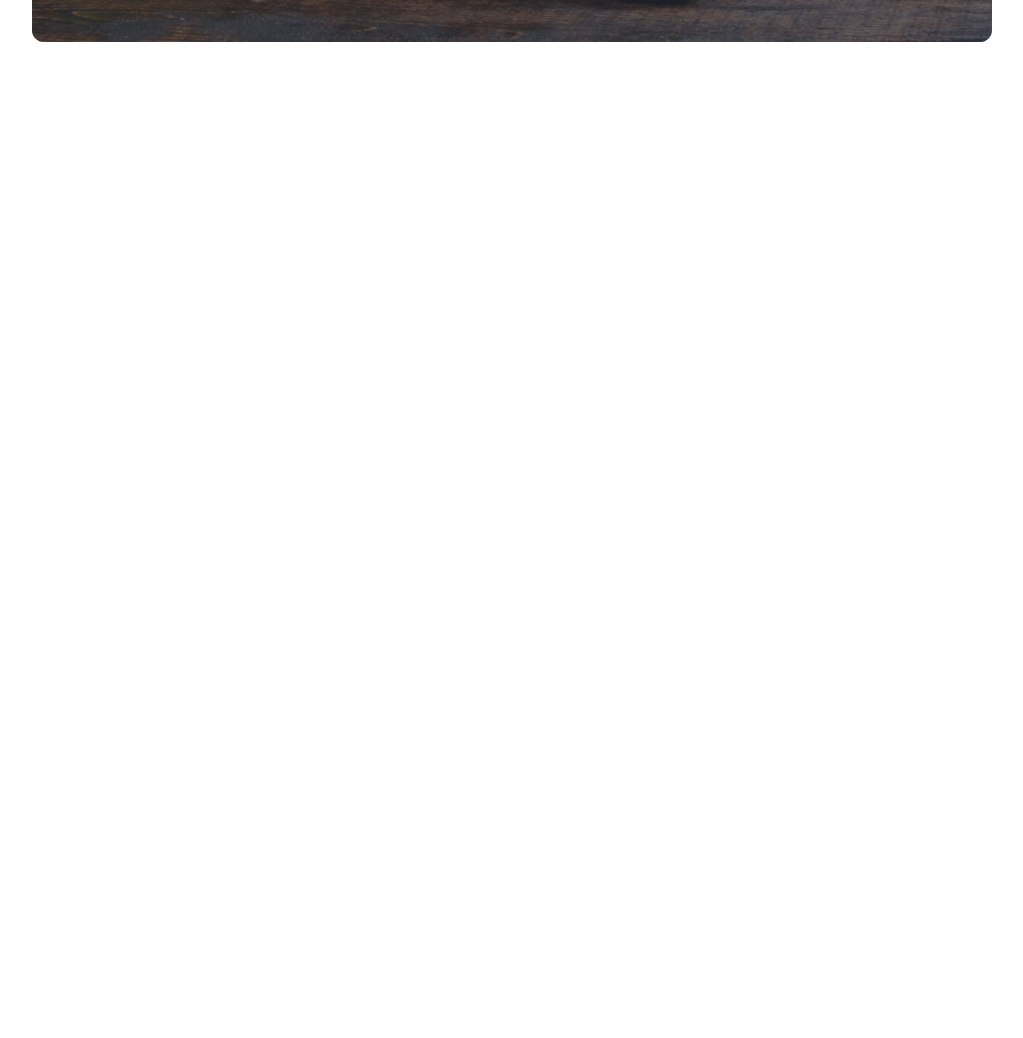
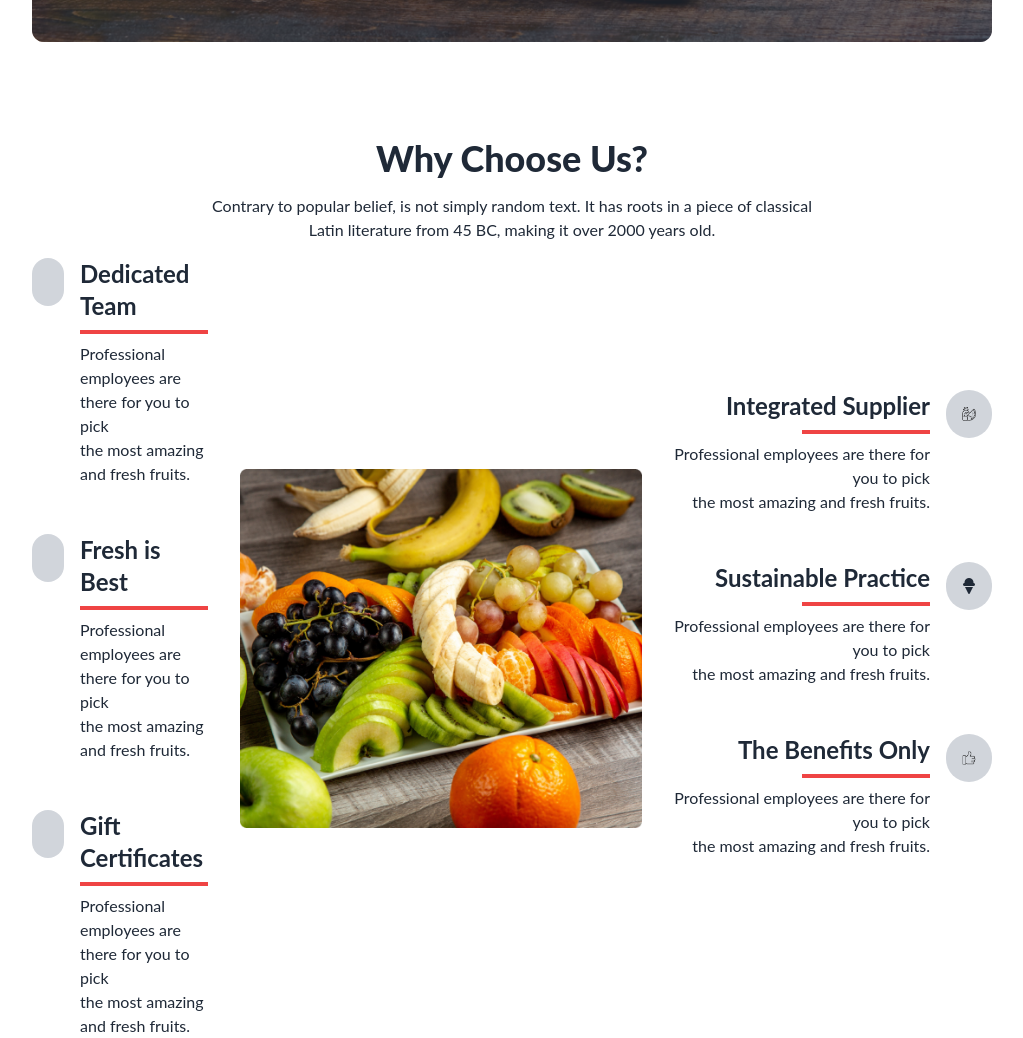
Before and after one commit to HasibulHasan01/Epic-Apple-Assignment, a plain HTML site: page index.html in a window 1280 px wide. Shown: the part 2212-3250 px from the top of the page, without its empty margins (128-1151 px from the left). Before the commit the page ends 2254 px from the top, so only its background shows below. Drawn offline with nearby package versions, Linux system fonts and the light colour scheme.

Commit message:
why choose us section done

```diff
--- a/index.html
+++ b/index.html
@@ -611,6 +611,85 @@
           </div>
         </div>
       </div>
+      <!-- team section ends -->
+      <!-- why choose us starts -->
+      <div class="text-center mt-24 mb-4">
+        <h1 class="text-4xl font-extrabold mb-4">Why Choose Us?</h1>
+        <p>Contrary to popular belief, is not simply random text. It has roots in a piece of classical <br> Latin literature from 45 BC, making it over 2000 years old.</p>
+      </div>
+      <div class="flex gap-8 items-center">
+        <div class="flex-1">
+          <div class="flex mb-12">
+            <div class="mr-4 bg-gray-300 p-4 rounded-full flex items-center h-12">
+              <img src="./images/group-1.png" alt="">
+            </div>
+            <div>
+              <h1 class="text-2xl font-bold mb-2">Dedicated Team</h1>
+              <div class="border-2 border-red-500 w-32 mb-2"></div>
+              <p>Professional employees are there for you to pick <br> the most amazing and fresh fruits.</p>
+            </div>
+          </div>
+
+          <div class="flex mb-12">
+            <div class="mr-4 bg-gray-300 p-4 rounded-full flex items-center h-12">
+              <img src="./images/love-1.png" alt="">
+            </div>
+            <div>
+              <h1 class="text-2xl font-bold mb-2">Fresh is Best</h1>
+              <div class="border-2 border-red-500 w-32 mb-2"></div>
+              <p>Professional employees are there for you to pick <br> the most amazing and fresh fruits.</p>
+            </div>
+          </div>
+
+          <div class="flex">
+            <div class="mr-4 bg-gray-300 p-4 rounded-full flex items-center h-12">
+              <img src="./images/gift-box-1.png" alt="">
+            </div>
+            <div>
+              <h1 class="text-2xl font-bold mb-2">Gift Certificates</h1>
+              <div class="border-2 border-red-500 w-32 mb-2"></div>
+              <p>Professional employees are there for you to pick <br> the most amazing and fresh fruits.</p>
+            </div>
+          </div>
+        </div>
+        <div>
+          <img class="" src="./images/whychoose1.png" alt="">
+        </div>
+        <div class="flex-1">
+          <div class="flex mb-12">
+            <div>
+              <h1 class="text-2xl font-bold mb-2 text-end">Integrated Supplier</h1>
+              <div class="border-2 border-red-500 w-32 mb-2 ml-32"></div>
+              <p class="text-end">Professional employees are there for you to pick <br> the most amazing and fresh fruits.</p>
+            </div>
+            <div class="ml-4 bg-gray-300 p-4 rounded-full flex items-center h-12">
+              <img class="" src="./images/some-1.png" alt="">
+            </div>
+          </div>
+
+          <div class="flex mb-12">
+            <div>
+              <h1 class="text-2xl font-bold mb-2 text-end">Sustainable Practice</h1>
+              <div class="border-2 border-red-500 w-32 mb-2 ml-32"></div>
+              <p class="text-end">Professional employees are there for you to pick <br> the most amazing and fresh fruits.</p>
+            </div>
+            <div class="ml-4 bg-gray-300 p-4 rounded-full flex items-center h-12">
+              <i class="fa-solid fa-ice-cream"></i>
+            </div>
+          </div>
+
+          <div class="flex mb-12">
+            <div>
+              <h1 class="text-2xl font-bold mb-2 text-end">The Benefits Only</h1>
+              <div class="border-2 border-red-500 w-32 mb-2 ml-32"></div>
+              <p class="text-end">Professional employees are there for you to pick <br> the most amazing and fresh fruits.</p>
+            </div>
+            <div class="ml-4 bg-gray-300 p-4 rounded-full flex items-center h-12">
+              <img src="./images/like-1.png" alt="">
+            </div>
+          </div>
+        </div>
+      </div>
     </main>
   </body>
 </html>
```
Also changed, not shown: images/fruit-1.svg (added), images/gift-box-1.png (added), images/group-1.png (added), images/ice-cream-1.png (added), images/like-1.png (added), images/love-1.png (added), images/some-1.png (added).
